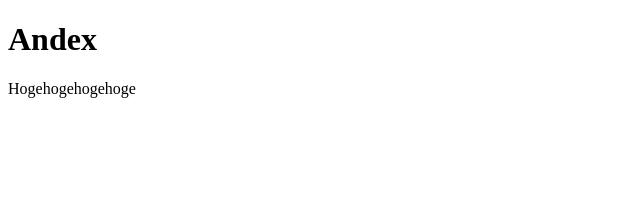
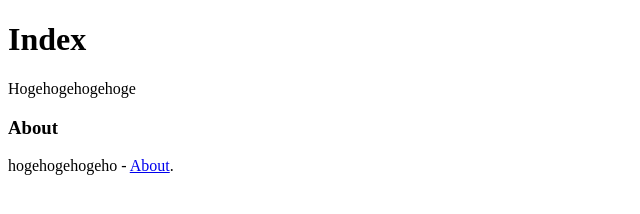
Before and after one commit to dskymd/git, a plain HTML site: page index.html in a window 1280 px wide. Shown: the whole page, without its empty margins (0-640 px from the left). Drawn offline with Linux system fonts and the light colour scheme.

Commit message:
add text, fix text

```diff
--- a/index.html
+++ b/index.html
@@ -11,8 +11,11 @@
 
 <body>
 
-  <h1>Andex</h1>
+  <h1>Index</h1>
   <p>Hogehogehogehoge</p>
+
+  <h3>About</h3>
+  <p>hogehogehogeho - <a href="about.html">About</a>. </p>
 
 </body>
 
```
